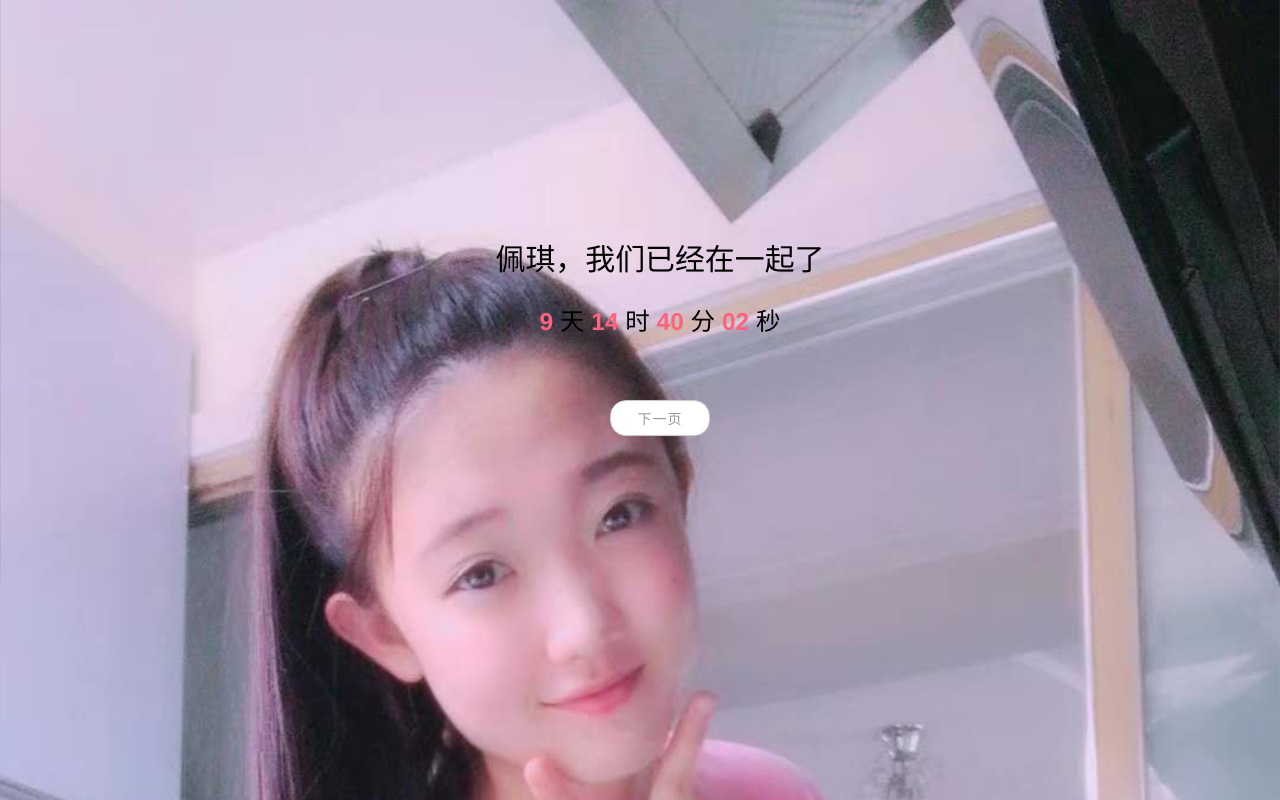
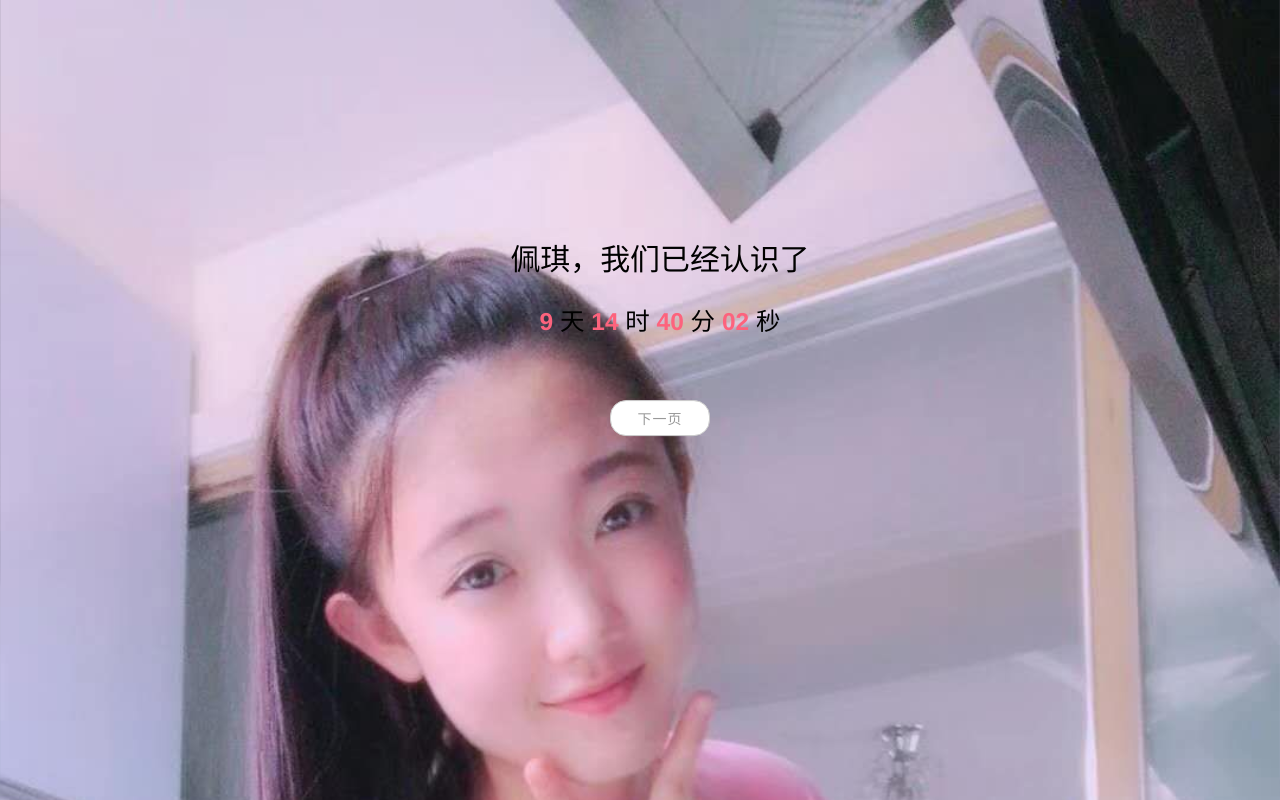
Before and after one commit to jiangdashao/jiangdashao.github.io, a plain HTML site: page index.html in a window 1280 px wide. Drawn offline with Linux system fonts and the light colour scheme.

Commit message:
Update index.html

```diff
--- a/index.html
+++ b/index.html
@@ -48,7 +48,7 @@
 
 <body>
     <div class="content">
-        <h2>佩琪，我们已经在一起了</h2>
+        <h2>佩琪，我们已经认识了</h2>
         <div class="timer">
             <b id="d"></b> 天 <b id="h"></b> 时 <b id="m"></b> 分 <b id="s"></b> 秒
         </div>
```
